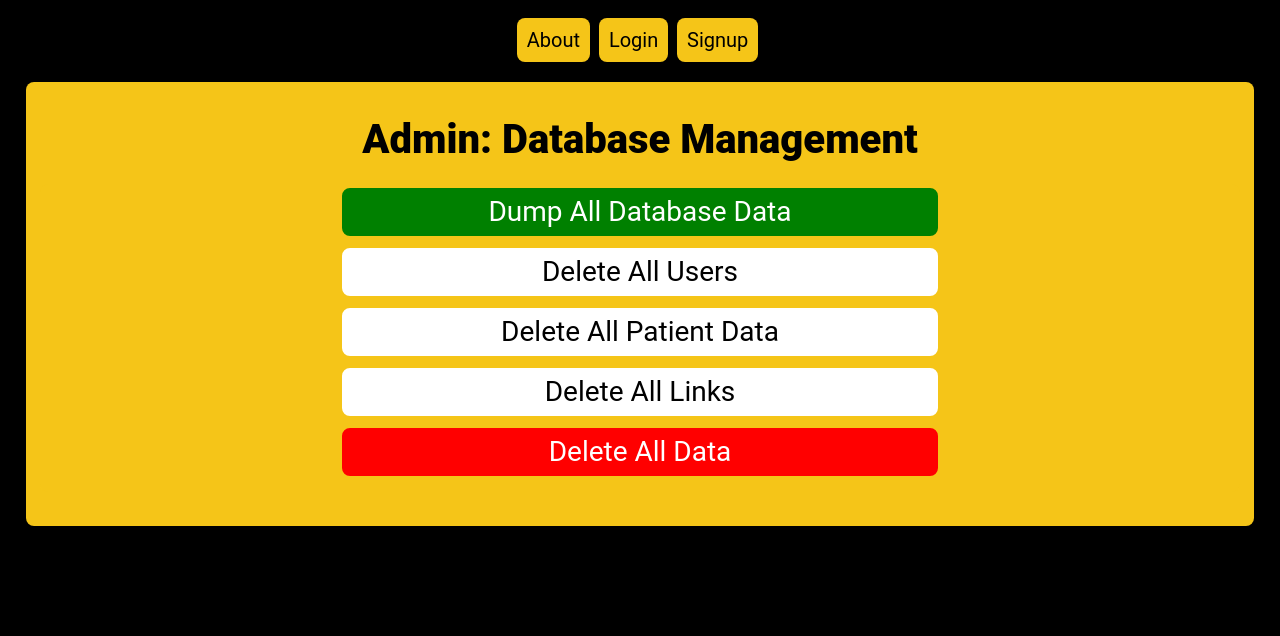
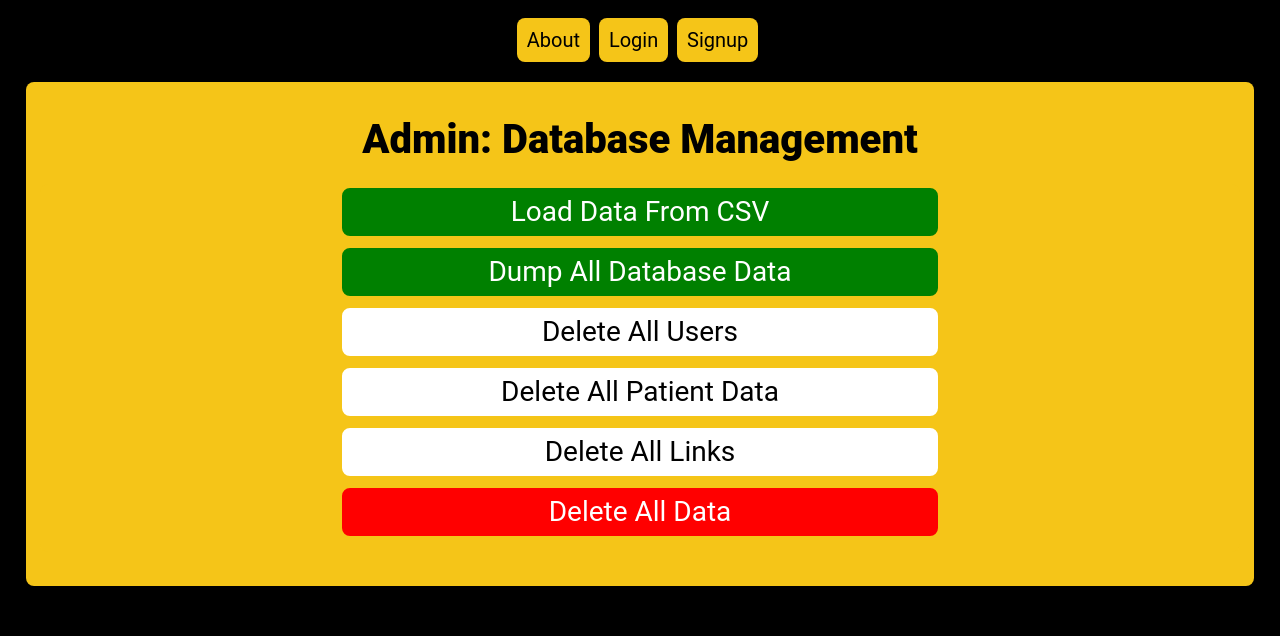
Before and after one commit to mrhatman26/VGADatabase, a Flask app: template (5) Website/templates/admin/admin_database_management.html in a window 1280 px wide. Shown: the part 164-800 px from the top of the page. Run offline with Flask 3, Linux system fonts and the light colour scheme; the template is opened without the code that fills it, so the values that code supplies are empty.

Commit message:
Added database management page

```diff
--- a/(1) Notes/(7) 16.07.25.txt
+++ b/(1) Notes/(7) 16.07.25.txt
@@ -7,3 +7,7 @@
 that. The next change I will make is to hide this functionallity from the
 admin on the webpage. That won't stop them from going to the URL to do it, but
 eh.
+
+11:57: Had to get a shower. I was only able to add a confirmation page to
+confirm if the admin is sure if they want to load the CSV, though that isn't
+actually finished yet...
--- a/(5) Website/app.py
+++ b/(5) Website/app.py
@@ -210,10 +210,37 @@
             else:
                 return redirect("/admin/management/users/")
         else:
-            access_log(request.remote_addr, get_user(), "/admin/management/users/delete/useer_id=" + str(user_id) + " (Admin: User Delete)", admin=True)
+            access_log(request.remote_addr, get_user(), "/admin/management/users/delete/user_id=" + str(user_id) + " (Admin: User Delete)", admin=True)
             abort(404)
     else:
-        access_log(request.remote_addr, get_user(), "/admin/management/users/delete/useer_id=" + str(user_id) + " (Admin: User Delete)", admin=True)
+        access_log(request.remote_addr, get_user(), "/admin/management/users/delete/user_id=" + str(user_id) + " (Admin: User Delete)", admin=True)
+        abort(404)
+
+#Database Management
+@app.route("/admin/management/databasae/")
+def admin_database_manage():
+    if current_user.is_authenticated:
+        if current_user.is_admin:
+            access_log(request.remote_addr, get_user(), "/admin/management/databasae/ (Admin: Database Management)", admin=True)
+            return render_template("admin/admin_database_management.html", page_name="Admin: Database Management", c_version=version)
+        else:
+            access_log(request.remote_addr, get_user(), "/admin/management/databasae/ (Admin: Database Management)", admin=True, failed=True)
+            abort(404)
+    else:
+        access_log(request.remote_addr, get_user(), "/admin/management/databasae/ (Admin: Database Management)", admin=True, failed=True)
+        abort(404)
+#Load Data From CSV
+@app.route("/admin/management/database/load_csv/")
+def admin_load_csv():
+    if current_user.is_authenticated:
+        if current_user.is_admin:
+            access_log(request.remote_addr, get_user(), "/admin/management/database/load_csv/ (Admin: Load From CSV)", admin=True)
+            return render_template("confirmation.html", ) #Finish this
+        else:
+            access_log(request.remote_addr, get_user(), "/admin/management/database/load_csv/ (Admin: Load From CSV)", admin=True, failed=True)
+            abort(404)
+    else:
+        access_log(request.remote_addr, get_user(), "/admin/management/database/load_csv/ (Admin: Load From CSV)", admin=True, failed=True)
         abort(404)
 
 #Error Pages
--- a/(5) Website/static/logs.txt
+++ b/(5) Website/static/logs.txt
@@ -6,3 +6,7 @@
 [2025.07.16 at 09:34:37]: 127.0.0.1 (User: Annonymous) successfully accessed / (Home)
 [2025.07.16 at 09:34:38]: 127.0.0.1 (User: Annonymous) successfully accessed / (Home)
 [2025.07.16 at 09:35:52]: 127.0.0.1 (User: Annonymous) successfully accessed / (Home)
+[2025.07.16 at 11:45:57] (ADMIN): 127.0.0.1 (User: jonsmith55) successfully accessed admin resource /admin/ (Admin: Main)
+[2025.07.16 at 11:45:58] (ADMIN): 127.0.0.1 (User: jonsmith55) successfully accessed admin resource /admin/management/databasae/ (Admin: Database Management)
+[2025.07.16 at 11:46:38] (ADMIN): 127.0.0.1 (User: jonsmith55) successfully accessed admin resource /admin/management/databasae/ (Admin: Database Management)
+[2025.07.16 at 11:53:20] (ADMIN): 127.0.0.1 (User: jonsmith55) successfully accessed admin resource /admin/management/databasae/ (Admin: Database Management)
--- a/(5) Website/static/version.txt
+++ b/(5) Website/static/version.txt
@@ -1 +1 @@
-(20250716.093550)
+(20250716.115659)
--- a/(5) Website/templates/admin/admin_database_management.html
+++ b/(5) Website/templates/admin/admin_database_management.html
@@ -4,11 +4,12 @@
         <div id="home_paragraph1">
                 <h3 id="page_header">Admin: Database Management</h3>
                 <div id="page_mainbody_home">
-                    <a href="{{ url_for('admin_aDB_dump') }}" class="button_link"><p class="button" style="background-color: green; border-color: green; color: white;">Dump All Database Data</p></a>
-                    <a href="{{ url_for('admin_aDB_delete_users') }}" class="button_link"><p class="button">Delete All Users</p></a>
-                    <a href="{{ url_for('admin_aDB_delete_patients') }}" class="button_link"><p class="button">Delete All Patient Data</p></a>
-                    <a href="{{ url_for('admin_aDB_delete_links') }}" class="button_link"><p class="button">Delete All Links</p></a>
-                    <a href="{{ url_for('admin_aDB_delete_nuke_all') }}" class="button_link"><p class="button" style="background-color: red; border-color: red; color: white;">Delete All Data</p></a>
+                    <a href="{{ url_for('admin_database_manage') }}" class="button_link"><p class="button" style="background-color: green; border-color: green; color: white;">Load Data From CSV</p></a>
+                    <a href="{{ url_for('admin_database_manage') }}" class="button_link"><p class="button" style="background-color: green; border-color: green; color: white;">Dump All Database Data</p></a>
+                    <a href="{{ url_for('admin_database_manage') }}" class="button_link"><p class="button">Delete All Users</p></a>
+                    <a href="{{ url_for('admin_database_manage') }}" class="button_link"><p class="button">Delete All Patient Data</p></a>
+                    <a href="{{ url_for('admin_database_manage') }}" class="button_link"><p class="button">Delete All Links</p></a>
+                    <a href="{{ url_for('admin_database_manage') }}" class="button_link"><p class="button" style="background-color: red; border-color: red; color: white;">Delete All Data</p></a>
                 </div>
         </div>
 </div>
--- a/(5) Website/templates/admin/admin_main.html
+++ b/(5) Website/templates/admin/admin_main.html
@@ -5,7 +5,7 @@
                 <h3 id="page_header">Admin: Main</h3>
                 <div id="page_mainbody_home">
                     <a href="{{ url_for('admin_user_management') }}" class="button_link"><p class="button">User Management</p></a>
-                    <a href="{{ url_for('admin_main') }}" class="button_link"><p class="button">Database Management</p></a>
+                    <a href="{{ url_for('admin_database_manage') }}" class="button_link"><p class="button">Database Management</p></a>
                 </div>
         </div>
 </div>
--- a/(5) Website/templates/confirmation.html
+++ b/(5) Website/templates/confirmation.html
@@ -2,11 +2,11 @@
 {% block content %}
 <div id="page_mainbody">
         <div id="home_paragraph1">
-                <h3 id="page_header">Delete Confirmation</h3>
+                <h3 id="page_header">Confirmation</h3>
                 <div id="page_mainbody_home">
                         <p>{{ message }}</p>
                         <a href="{{ url_for(dir_to_use) }}" class="button_link"><p class="button" style="background-color: red; border-color: red; color: white;">{{ yes_message }}</p></a>
-                        <a href="{{ url_for('admin_aDB_manage') }}" class="button_link"><p class="button" style="background-color: green; border-color: green; color: white;">{{ no_message }}</p></a>
+                        <a href="{{ url_for(dir_to_return) }}" class="button_link"><p class="button" style="background-color: green; border-color: green; color: white;">{{ no_message }}</p></a>
                 </div>
         </div>
 </div>
```
